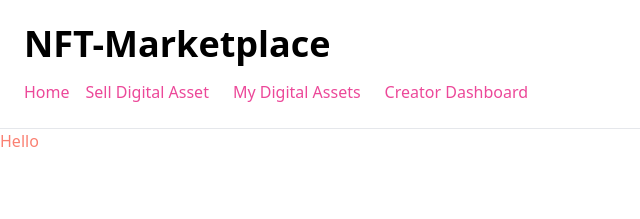
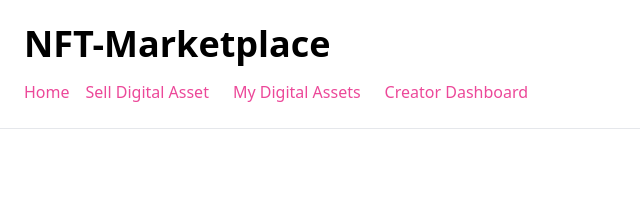
Before and after one commit to Sam44323/NFT-Marketplace, a Next.js app: page / in a window 1280 px wide. Shown: the top 219 px of the page, without its empty margins (0-640 px from the left). Built offline with nearby package versions, Linux system fonts and the light colour scheme.

Commit message:
add: added metadata for pages

```diff
--- a/pages/index.tsx
+++ b/pages/index.tsx
@@ -5,7 +5,10 @@
 export default function Home() {
   return (
     <div className={styles.container}>
-      <h1>Hello</h1>
+      <Head>
+        <title>Marketplace</title>
+        <meta name="viewport" content="initial-scale=1.0, width=device-width" />
+      </Head>
     </div>
   );
 }
```
